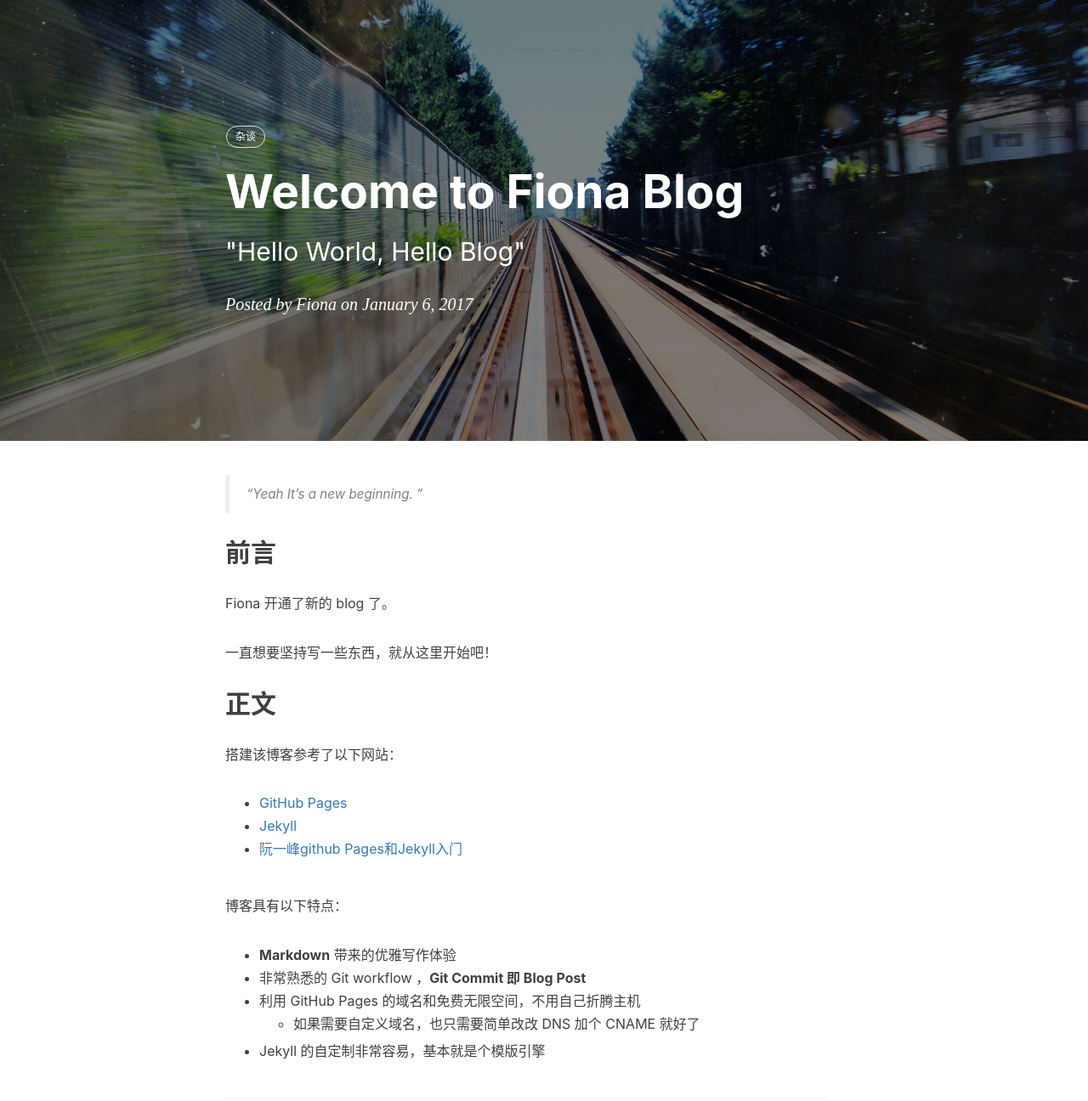
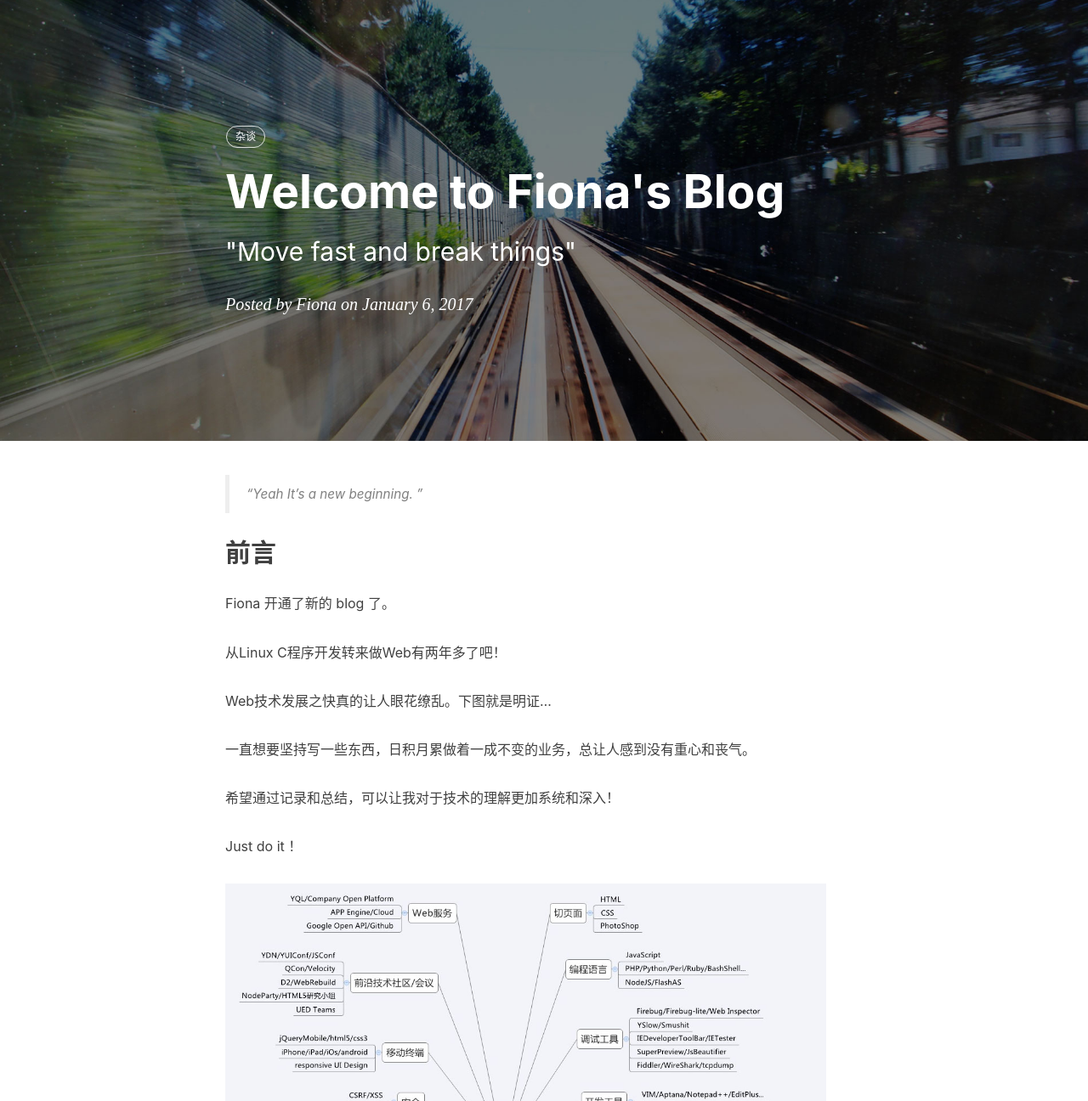
Before and after one commit to wangjiangman/blog, a Jekyll site: the page built from _posts/2017-01-06-hello-blog.markdown, in a window 1280 px wide and 1400 px high, cut to the strip 104-1400 px from the top of the window. Shown: the whole strip at 85% size. Built offline with Jekyll 4.4.1, drawn with Linux system fonts in a browser that asks for light colours; nearby versions of some CDN libraries; comment, search, counter and statistics services are not loaded; some of the changed text lies outside the part shown.

Commit message:
修改前言

```diff
--- a/_posts/2017-01-06-hello-blog.markdown
+++ b/_posts/2017-01-06-hello-blog.markdown
@@ -1,7 +1,7 @@
 ---
 layout:     post
-title:      "Welcome to Fiona Blog"
-subtitle:   " \"Hello World, Hello Blog\""
+title:      "Welcome to Fiona's Blog"
+subtitle:   " \"Move fast and break things\""
 date:       2017-01-06 12:00:00
 author:     "Fiona"
 header-img: "img/post-bg-2015.jpg"
@@ -16,25 +16,32 @@ tags:
 
 Fiona 开通了新的 blog 了。
 
-一直想要坚持写一些东西，就从这里开始吧！
+从Linux C程序开发转来做Web有两年多了吧！
 
+Web技术发展之快真的让人眼花缭乱。下图就是明证...
 
-## 正文
+一直想要坚持写一些东西，日积月累做着一成不变的业务，总让人感到没有重心和丧气。
 
-搭建该博客参考了以下网站：
+希望通过记录和总结，可以让我对于技术的理解更加系统和深入！
+
+Just do it ！
+
+![java-javascript](/blog/img/in-post/post-hello-blog/web_related.jpg)
+
+## 博客搭建
+
+**主要参考了以下网站：**
 
 * [GitHub Pages](https://pages.github.com/)
 * [Jekyll](http://jekyllrb.com/)
 * [阮一峰github Pages和Jekyll入门](http://www.ruanyifeng.com/blog/2012/08/blogging_with_jekyll.html)
 
-博客具有以下特点：
+**博客设计：**
 
-* **Markdown** 带来的优雅写作体验
-* 非常熟悉的 Git workflow ，**Git Commit 即 Blog Post**
-* 利用 GitHub Pages 的域名和免费无限空间，不用自己折腾主机
-	* 如果需要自定义域名，也只需要简单改改 DNS 加个 CNAME 就好了
-* Jekyll 的自定制非常容易，基本就是个模版引擎
+个人比较懒，尊重别人的设计产权，给出以下链接，特别感谢！
 
----
+* [Hux的博客模板](http://huangxuan.me/)
 
-使用jekyll进行本地调试，详细见下一篇博客。
+**博客的调试：**
+
+详细见下一篇博客。[jekyll本地调试环境搭建](http://localhost:4000/blog/2017/01/07/use-jekyll/)
--- a/_posts/2017-01-07-use-jekyll.markdown
+++ b/_posts/2017-01-07-use-jekyll.markdown
@@ -10,12 +10,12 @@ tags:
     - 原创
 ---
 
-> “尝试些新东西吧~ ”
+> “跟着我左手右手一个慢动作~ ”
 
 背景
 ------------
 
-* 使用jekyll在github上建立个人博客有段时间了，为了减少向github服务器上传代码的次数，决定在本地搭建调试服务器。
+使用jekyll在github上建立个人博客有段时间了，为了减少向github服务器上传代码的次数，决定在本地搭建调试服务器。
 
 安装ruby
 ------------
```
Also changed, not shown: img/in-post/post-hello-blog/web_related.jpg (added).
